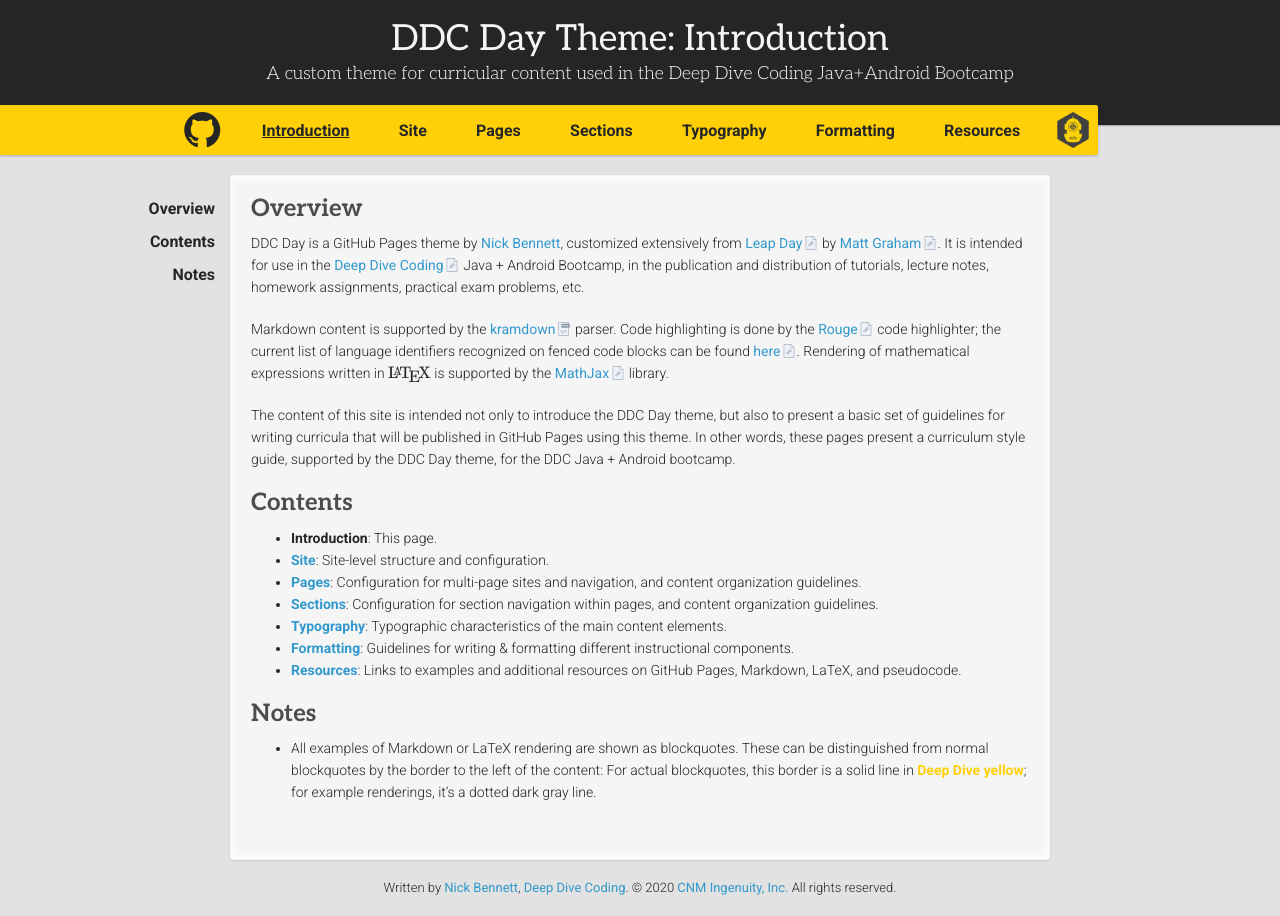
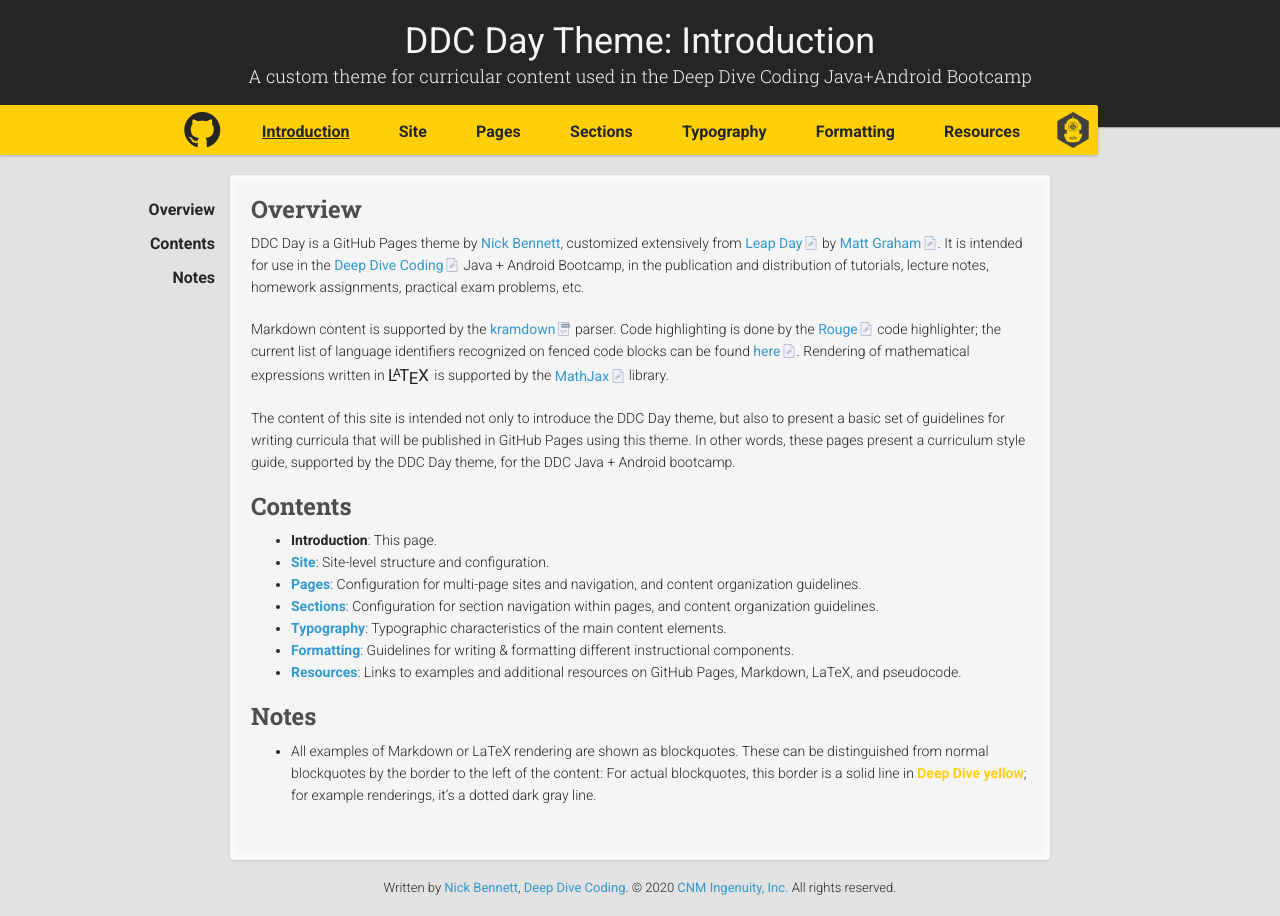
Before and after one commit to ddc-java/ddc-day, a Jekyll site: the page built from index.md, in a window 1280 px wide. Built offline with Jekyll 4.4.1, drawn with Linux system fonts in a browser that asks for light colours; nearby versions of some CDN libraries; some web fonts are replaced; our own code applies the rules of GitHub Pages for plain Markdown files; formulas are drawn with MathJax 3.

Commit message:
Roboto font families

```diff
--- a/_sass/ddc-day.scss
+++ b/_sass/ddc-day.scss
@@ -29,14 +29,22 @@
 $medium-light-color: #e1e2e1;
 $deep-dive-yellow: #ffd007;
 
+$heading-fonts: 'Roboto Slab', Rockwell, serif;
+$body-fonts: Roboto, Tahoma, sans-serif;
+$code-fonts: 'Roboto Mono', Consolas, 'Andale Mono WT', 'Andale Mono', 'Lucida Console', 'Lucida Sans Typewriter', 'DejaVu Sans Mono', 'Bitstream Vera Sans Mono', 'Liberation Mono', 'Nimbus Mono L', Monaco, 'Courier New', Courier, monospace;
+$navigator-fonts: $heading-fonts;
+
 .theme-color {
   color: $deep-dive-yellow;
 }
 
 // TODO Define additional colors for links (incl. hover) and code blocks.
 
+* {
+  font-family: $body-fonts;
+}
+
 body {
-  font-family: "Roboto", "Franklin Gothic Medium", Tahoma, sans-serif;
   font-size: 14px;
   line-height: 22px;
   color: $base-dark-color;
@@ -80,12 +88,8 @@
 }
 
 
-h1, h2, h3 {
-  font-family: "Aleo", "Copse", serif;
-}
-
-h4, h5, h6 {
-  font-family: "Roboto", "Franklin Gothic Medium", Tahoma, sans-serif;
+h1, h2, h3, h4, h5, h6 {
+  font-family: $heading-fonts;
 }
 
 a {
@@ -196,7 +200,7 @@
 
 code {
 
-  font-family: Consolas, ‘Andale Mono WT’, ‘Andale Mono’, ‘Lucida Console’, ‘Lucida Sans Typewriter’, ‘DejaVu Sans Mono’, ‘Bitstream Vera Sans Mono’, ‘Liberation Mono’, ‘Nimbus Mono L’, Monaco, ‘Courier New’, Courier, monospace;
+  font-family: $code-fonts;
   font-size: 13px;
   background-color: $medium-light-color;
   color: $base-dark-color;
@@ -266,7 +270,7 @@
   font-weight: 700;
 
   &.title {
-    font-family: "Aleo", "Copse", serif;
+    font-family: $heading-fonts;
   }
 
   &.normal-weight {
@@ -330,7 +334,7 @@
   }
 
   p {
-    font-family: "Aleo", "Copse", serif;
+    font-family: $heading-fonts;
     color: $base-light-color;
     font-size: 18px;
     margin: 0;
@@ -472,7 +476,7 @@
         margin-right: 3%;
         margin-bottom: 0;
         margin-left: 3%;
-        font-family: "Roboto", "Franklin Gothic Medium", Tahoma, sans-serif;
+        font-family: $navigator-fonts;
         white-space: nowrap;
 
         &:first-child {
@@ -536,7 +540,7 @@
 
       li {
 
-        font-family: "Roboto", "Franklin Gothic Medium", Tahoma, sans-serif;
+        font-family: $navigator-fonts;
         padding: 0;
         line-height: 1.05;
         margin-top: 1em;
--- a/_sass/fonts.scss
+++ b/_sass/fonts.scss
@@ -1,8 +1,5 @@
-
-@import url('https://fonts.googleapis.com/css2?family=Aleo:ital,wght@0,300;0,400;0,700;1,300;1,400;1,700&display=swap');
+@import url('https://fonts.googleapis.com/css2?family=Roboto+Slab:wght@100;200;300;400;500;600;700;800;900&display=swap');
 
 @import url('https://fonts.googleapis.com/css2?family=Roboto:ital,wght@0,100;0,300;0,400;0,500;0,700;0,900;1,100;1,300;1,400;1,500;1,700;1,900&display=swap');
 
-@import url('https://fonts.googleapis.com/css2?family=Quattrocento+Sans:ital,wght@0,400;0,700;1,400;1,700&display=swap');
-
-@import url('https://fonts.googleapis.com/css2?family=Copse&display=swap');
+@import url('https://fonts.googleapis.com/css2?family=Roboto+Mono:ital,wght@0,100;0,200;0,300;0,400;0,500;0,600;0,700;1,100;1,200;1,300;1,400;1,500;1,600;1,700&display=swap');
```
